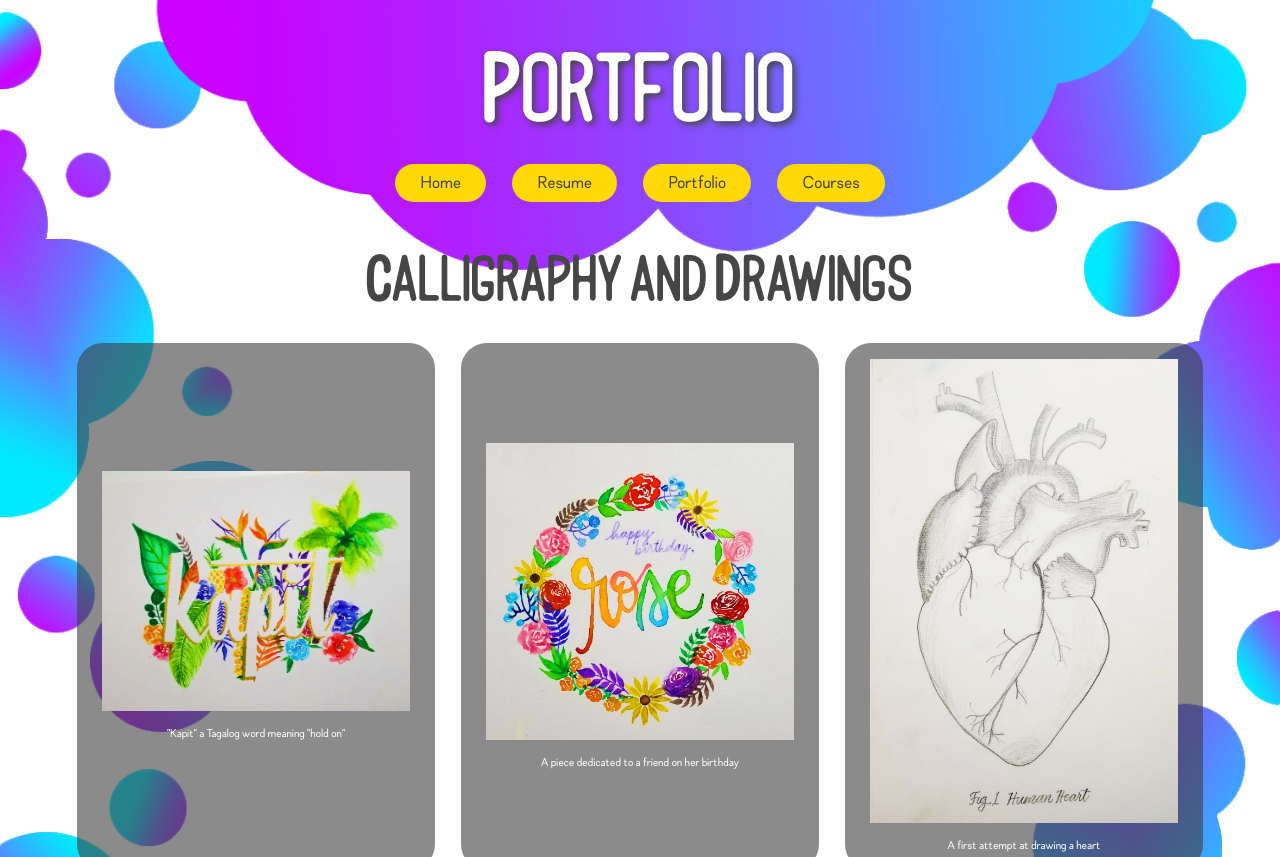
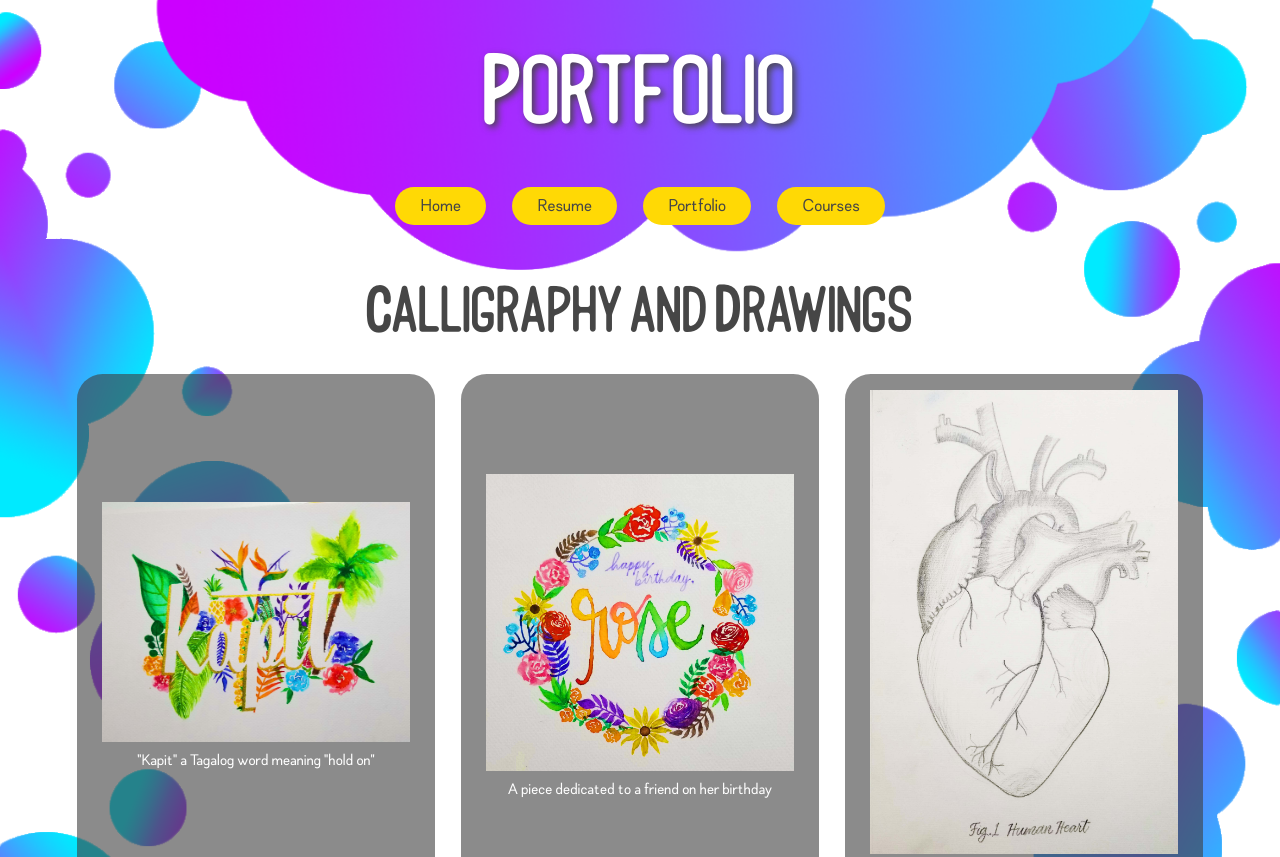
Before and after one commit to dashaday/Project2, a plain HTML site: page portfolio/index.html in a window 1280 px wide. Shown: the top 857 px of the page. Drawn offline with Linux system fonts and the light colour scheme.

Commit message:
Change type size of footer and figcaption and adjust navbar margins

```diff
--- a/screen.css
+++ b/screen.css
@@ -18,14 +18,14 @@ a:hover {
 }
 
 figcaption {
-  margin: 2vh 0 2vh 0;
+  margin: 0.61111em 0 0.61111em 0;
   text-align: center;
 }
 
 figcaption,
 footer {
-  font-size: 0.6666667em;
-  line-height: 1.25em;
+  font-size: 0.88888889em;
+  line-height: 1.125em;
 }
 
 @font-face {
@@ -63,7 +63,7 @@ h1 {
   font-family: Volaroid, Times, "Times New Roman", serif;
   font-size: 2.25em; /* 40.5px / 18px  = 2.25 */
   line-height: 2.177777em; /* line-height is based on 18px size when typeface is involved */
-  margin: 0.5625em 0 0.5625em 0;
+  margin: 0.61111em 0 0.61111em 0;
   text-align: center;
   text-shadow: 3px 3px 7px #464646;
 }
@@ -136,6 +136,7 @@ main {
   flex-direction: column;
   flex-wrap: wrap;
   justify-content: center;
+  margin: 2.444444em 0 2.444444em 0;
 }
 
 section {
```
